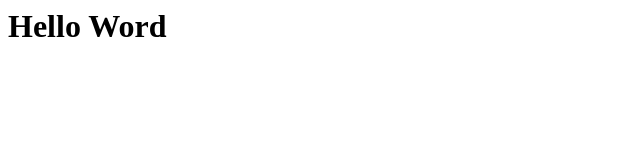
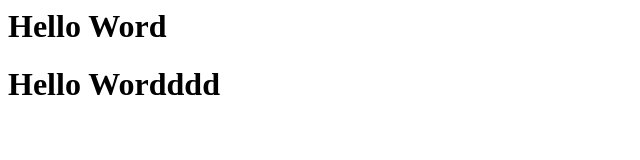
Before and after one commit to milos-93/folder1, a plain HTML site: page index.html in a window 1280 px wide. Shown: the whole page, without its empty margins (0-640 px from the left). Drawn offline with Linux system fonts and the light colour scheme.

Commit message:
Update index.html
nova promena

```diff
--- a/index.html
+++ b/index.html
@@ -1 +1,2 @@
 <h1>Hello Word</h1>
+<h1>Hello Wordddd</h1>
```
